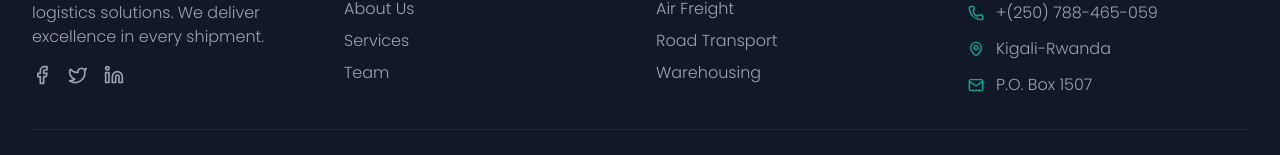
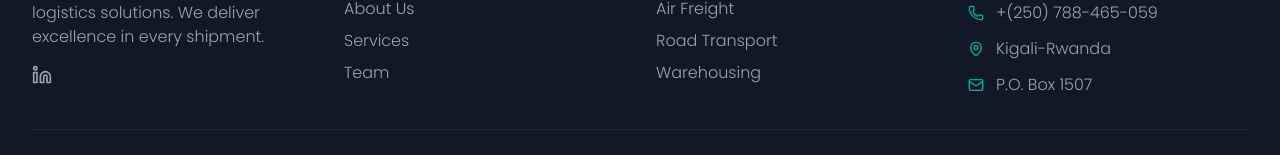
Before and after one commit to iraelie251006/landmark-logistics, a Next.js app: page / in a window 1280 px wide. Shown: the part 2259-2414 px from the top of the page. Built offline with nearby package versions, Linux system fonts and the light colour scheme.

Commit message:
Update Footer component to link LinkedIn profile

```diff
--- a/components/Footer.tsx
+++ b/components/Footer.tsx
@@ -19,9 +19,10 @@ export default function Footer() {
               Your trusted partner in global logistics solutions. We deliver excellence in every shipment.
             </p>
             <div className="flex space-x-4">
-              <Facebook className="h-5 w-5 text-gray-400 hover:text-[#00b09b] cursor-pointer transition-colors" />
-              <Twitter className="h-5 w-5 text-gray-400 hover:text-[#00b09b] cursor-pointer transition-colors" />
-              <Linkedin className="h-5 w-5 text-gray-400 hover:text-[#00b09b] cursor-pointer transition-colors" />
+              <Link href="https://www.linkedin.com/in/siboniyo-theophile-75860314b/">
+                <Linkedin className="h-5 w-5 text-gray-400 hover:text-[#00b09b] cursor-pointer transition-colors" />
+              </Link>
+
             </div>
           </div>
 
```
